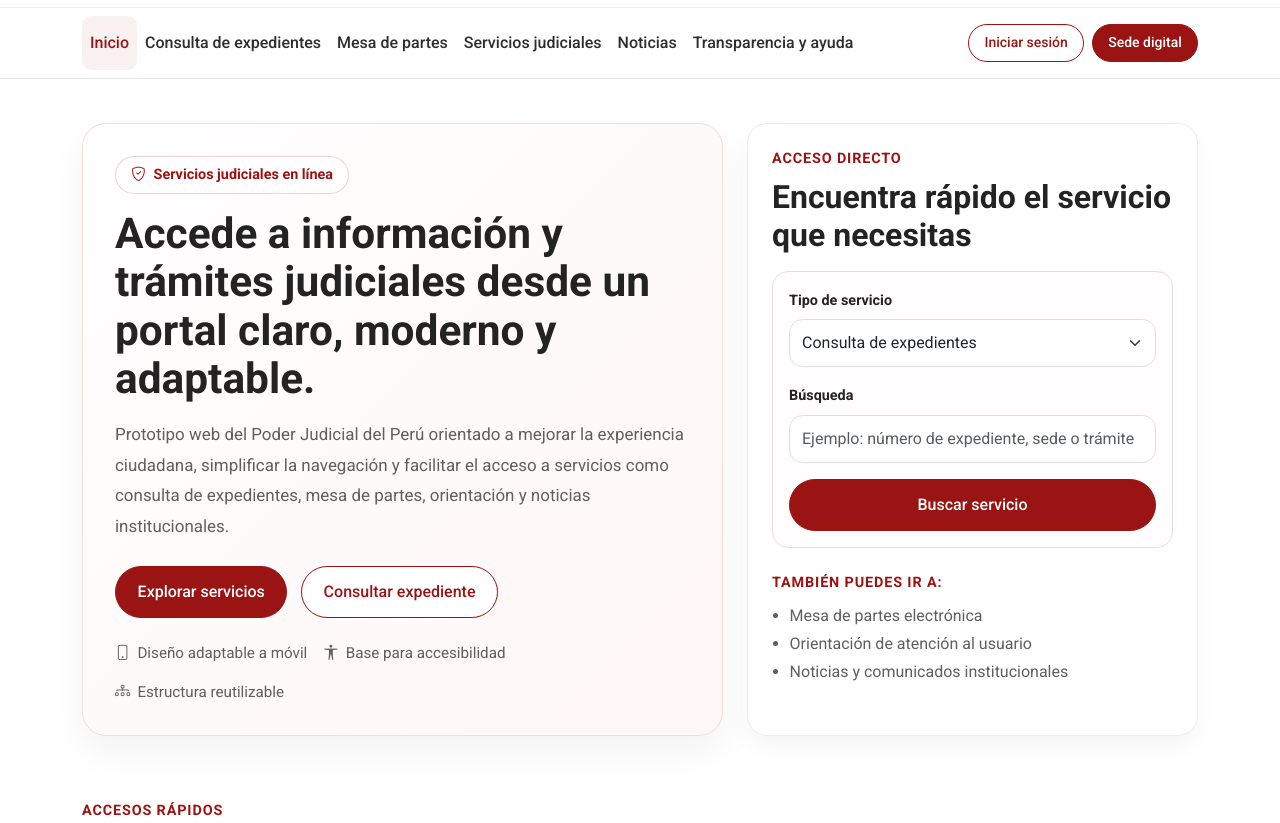
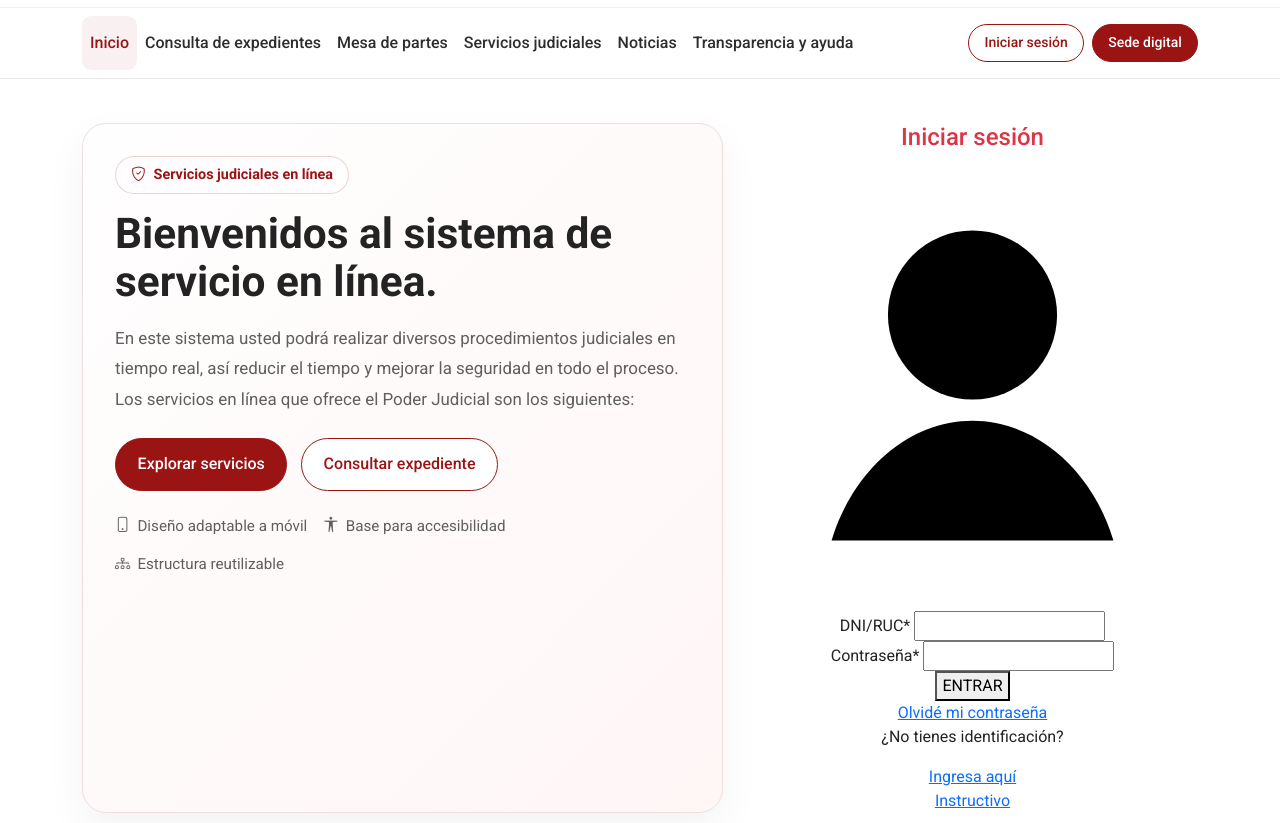
Before and after one commit to richardheredia/pj-nopenal, a plain HTML site: page index.html in a window 1280 px wide. Shown: the part 129-952 px from the top of the page. Drawn offline with nearby package versions, Linux system fonts and the light colour scheme.

Commit message:
Add files via upload

```diff
--- a/index.html
+++ b/index.html
@@ -25,11 +25,10 @@
           <div class="col-lg-7">
             <div class="hero-card h-100">
               <span class="section-tag"><i class="bi bi-shield-check"></i> Servicios judiciales en línea</span>
-              <h1 class="hero-title">Accede a información y trámites judiciales desde un portal claro, moderno y adaptable.</h1>
+              <h1 class="hero-title">Bienvenidos al sistema de servicio en línea.</h1>
               <p class="hero-description">
-                Prototipo web del Poder Judicial del Perú orientado a mejorar la experiencia ciudadana,
-                simplificar la navegación y facilitar el acceso a servicios como consulta de expedientes,
-                mesa de partes, orientación y noticias institucionales.
+                En este sistema usted podrá realizar diversos procedimientos judiciales en tiempo real, así reducir el tiempo y mejorar la seguridad en todo el proceso.<br>
+                Los servicios en línea que ofrece el Poder Judicial son los siguientes:
               </p>
 
               <div class="hero-actions">
@@ -46,35 +45,52 @@
           </div>
 
           <div class="col-lg-5">
-            <div class="hero-side-card">
-              <p class="feature-kicker mb-2">Acceso directo</p>
-              <h2 class="mb-3">Encuentra rápido el servicio que necesitas</h2>
-              <div class="hero-search">
-                <div class="mb-3">
-                  <label for="tipo-servicio" class="form-label fw-semibold">Tipo de servicio</label>
-                  <select id="tipo-servicio" class="form-select form-select-portal">
-                    <option selected>Consulta de expedientes</option>
-                    <option>Mesa de partes electrónica</option>
-                    <option>Servicios al litigante</option>
-                    <option>Directorio judicial</option>
-                  </select>
-                </div>
-                <div class="mb-3">
-                  <label for="busqueda" class="form-label fw-semibold">Búsqueda</label>
-                  <input id="busqueda" type="text" class="form-control form-control-portal" placeholder="Ejemplo: número de expediente, sede o trámite">
-                </div>
-                <button class="btn btn-main w-100">Buscar servicio</button>
-              </div>
 
-              <div class="mt-4">
-                <p class="card-kicker mb-2">También puedes ir a:</p>
-                <ul class="clean-list">
-                  <li>Mesa de partes electrónica</li>
-                  <li>Orientación de atención al usuario</li>
-                  <li>Noticias y comunicados institucionales</li>
-                </ul>
-              </div>
-            </div>
+           <div align="center" class="login-box">
+       <div class="text-danger"><h4>Iniciar sesión</h4></div>
+  <div class="login-avatar">
+
+    <div class="login-avatar-circle">
+      <svg viewBox="0 0 64 64" aria-hidden="true">
+        <circle cx="32" cy="22" r="12"></circle>
+        <path d="M12 54c3-10 11-17 20-17s17 7 20 17"></path>
+      </svg>
+    </div>
+
+  </div>
+
+  <form action="#" method="post">
+    <div class="login-group">
+      <label for="usuario">DNI/RUC<span>*</span></label>
+      <input type="text" id="usuario" name="usuario">
+    </div>
+
+    <div class="login-group">
+      <label for="clave">Contraseña<span>*</span></label>
+      <input type="password" id="clave" name="clave">
+    </div>
+
+    <div class="login-button-wrap">
+      <button type="submit" class="btn-login">ENTRAR</button>
+    </div>
+
+    <div class="login-links">
+      <a href="#">Olvidé mi contraseña</a>
+
+      <p>¿No tienes identificación?</p>
+      <a href="#">Ingresa aquí</a>
+    </div>
+
+    <div class="login-footer">
+      <span class="footer-line"></span>
+      <a href="#" class="instructivo-link">Instructivo</a>
+      <span class="login-icon-help">
+        <span></span>
+        <span></span>
+      </span>
+    </div>
+  </form>
+</div>
           </div>
         </div>
       </div>
```
